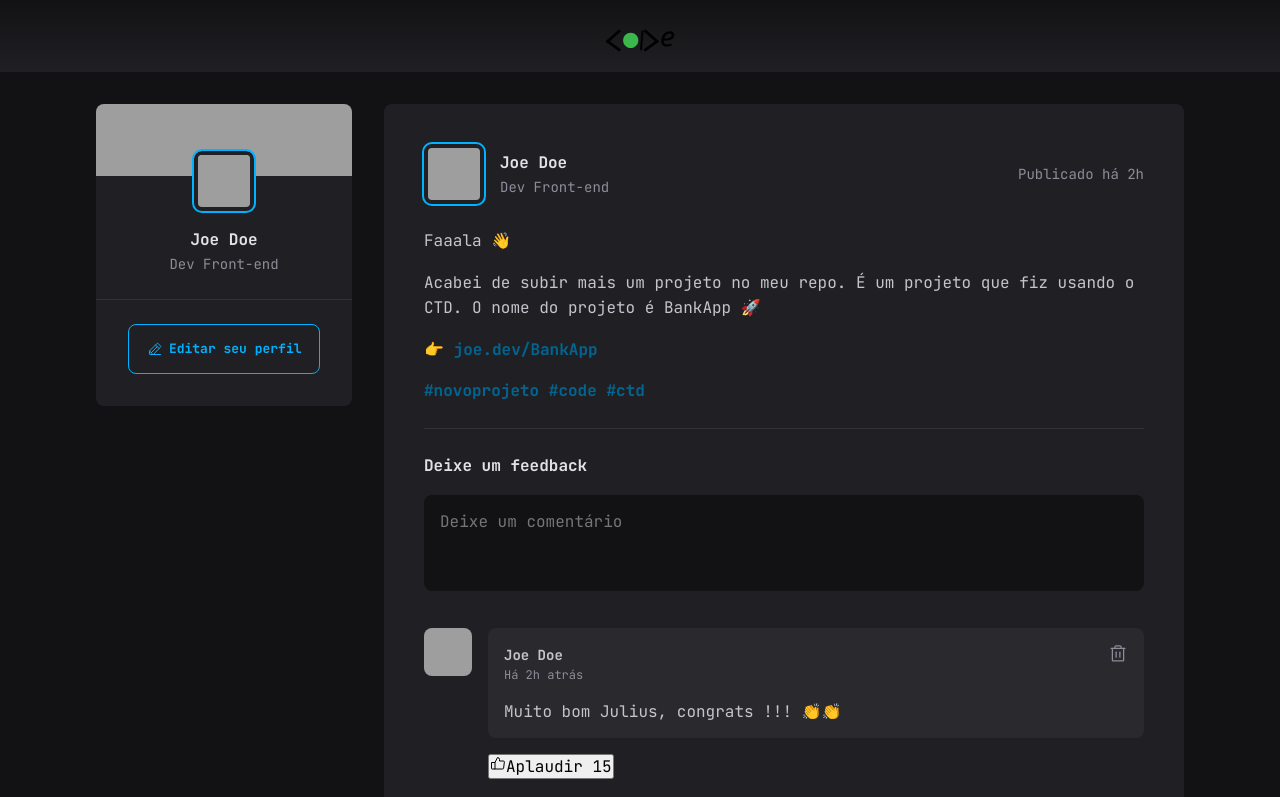
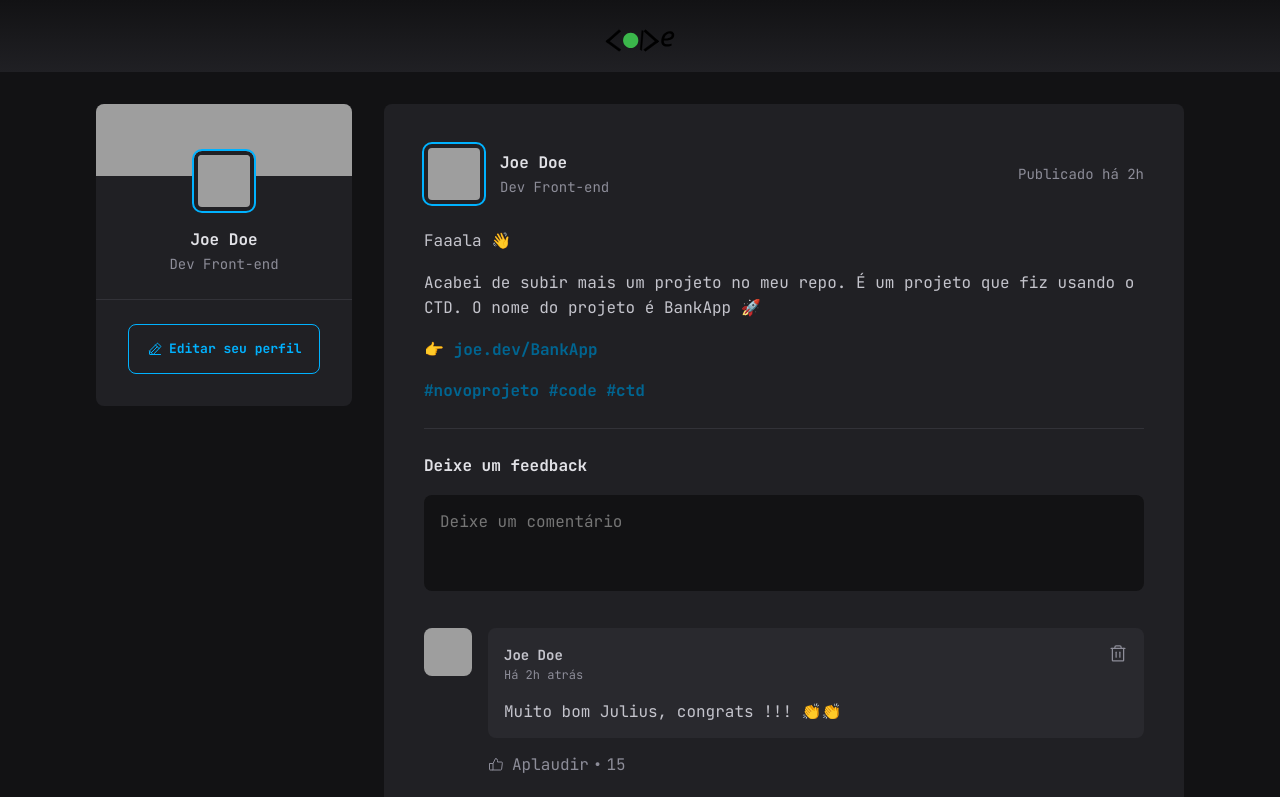
Before and after one commit to Diego-Girao/code-feed, a React (Vite) app: page / in a window 1280 px wide. Shown: the top 797 px of the page. Built offline with nearby package versions, Linux system fonts and the light colour scheme; grey boxes are pictures that could not be loaded.

Commit message:
Style estilizacao no footer e button do commentBox

```diff
--- a/src/components/Comment.module.css
+++ b/src/components/Comment.module.css
@@ -61,3 +61,27 @@
 .commentBox footer {
 	margin-top: 1rem;
 }
+
+.commentBox footer button {
+	background: transparent;
+	border: 0;
+	border-radius: 2px;
+	color: var(--gray-400);
+	cursor: pointer;
+
+	display: flex;
+	align-items: center;
+}
+
+.commentBox footer button:hover {
+	color: var(--blue-500);
+}
+
+.commentBox footer button svg {
+	margin-right: 0.5rem;
+}
+
+.commentBox footer button span::before {
+	content: "\2022";
+	padding: 0 0.25rem;
+}
```
